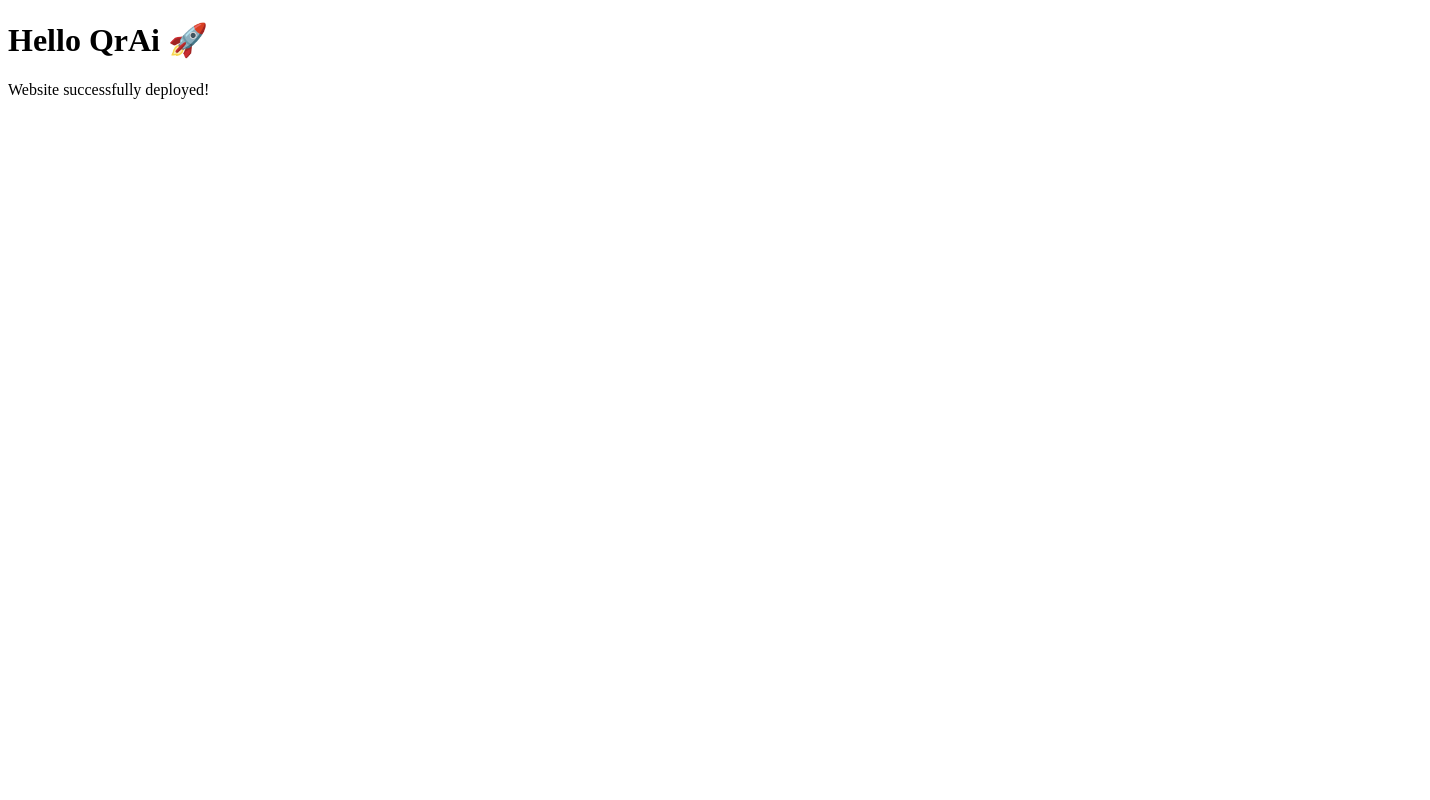
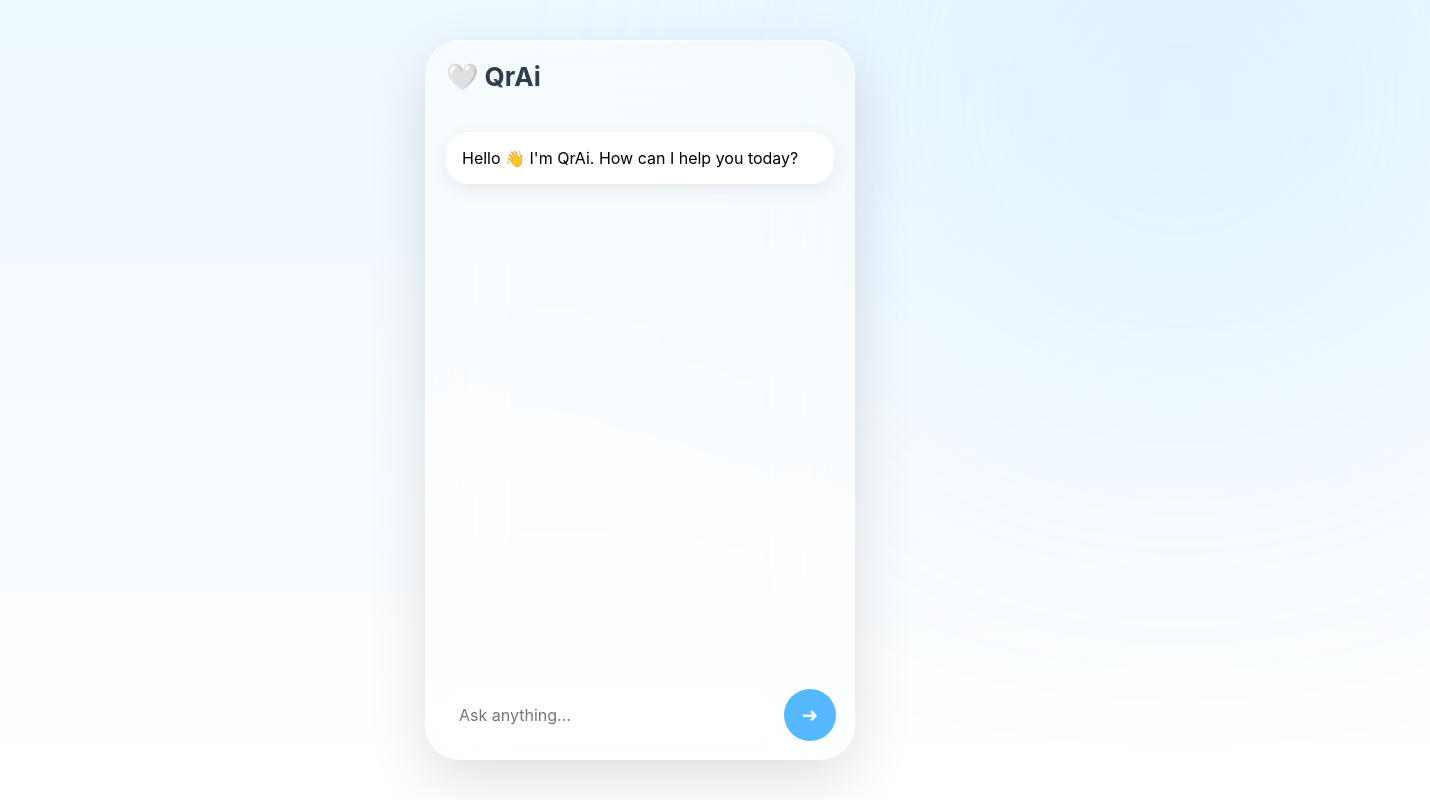
Before and after one commit to qraitop/QrAi, a plain HTML site: page index.html in a window 1280 px wide. Shown: the whole page, 1430 px wide, since content can reach past the window. Drawn offline with Linux system fonts and the light colour scheme.

Commit message:
Update index.html

```diff
--- a/index.html
+++ b/index.html
@@ -1,10 +1,244 @@
+
 <!DOCTYPE html>
-<html>
+<html lang="en">
 <head>
-  <title>QrAi</title>
+<meta charset="UTF-8">
+<meta name="viewport" content="width=device-width,initial-scale=1">
+<title>QrAi</title>
+
+<style>
+
+*{
+margin:0;
+padding:0;
+box-sizing:border-box;
+font-family:SF Pro Display,Arial;
+}
+
+body{
+
+background:linear-gradient(180deg,#eef8ff,#ffffff);
+
+height:100vh;
+
+display:flex;
+
+justify-content:center;
+
+align-items:center;
+
+overflow:hidden;
+
+}
+
+.bg{
+
+position:absolute;
+
+width:500px;
+
+height:500px;
+
+background:#9fd7ff;
+
+filter:blur(180px);
+
+border-radius:50%;
+
+opacity:.35;
+
+top:-150px;
+
+right:-150px;
+
+}
+
+.chat{
+
+width:95%;
+
+max-width:430px;
+
+height:90vh;
+
+background:rgba(255,255,255,.45);
+
+backdrop-filter:blur(35px);
+
+border:1px solid rgba(255,255,255,.6);
+
+border-radius:35px;
+
+display:flex;
+
+flex-direction:column;
+
+overflow:hidden;
+
+box-shadow:0 20px 60px rgba(0,0,0,.12);
+
+}
+
+.header{
+
+padding:20px;
+
+font-size:26px;
+
+font-weight:700;
+
+color:#2c3e50;
+
+}
+
+.messages{
+
+flex:1;
+
+padding:20px;
+
+overflow:auto;
+
+}
+
+.ai{
+
+background:white;
+
+padding:16px;
+
+border-radius:22px;
+
+margin-bottom:15px;
+
+box-shadow:0 5px 18px rgba(0,0,0,.08);
+
+}
+
+.input{
+
+padding:18px;
+
+display:flex;
+
+gap:10px;
+
+}
+
+input{
+
+flex:1;
+
+border:none;
+
+outline:none;
+
+background:rgba(255,255,255,.75);
+
+padding:15px;
+
+border-radius:30px;
+
+font-size:16px;
+
+backdrop-filter:blur(20px);
+
+}
+
+button{
+
+width:52px;
+
+height:52px;
+
+border:none;
+
+border-radius:50%;
+
+background:#56b8ff;
+
+color:white;
+
+font-size:20px;
+
+cursor:pointer;
+
+transition:.3s;
+
+}
+
+button:hover{
+
+transform:scale(1.05);
+
+}
+
+</style>
+
 </head>
+
 <body>
-  <h1>Hello QrAi 🚀</h1>
-  <p>Website successfully deployed!</p>
+
+<div class="bg"></div>
+
+<div class="chat">
+
+<div class="header">
+
+🤍 QrAi
+
+</div>
+
+<div class="messages" id="messages">
+
+<div class="ai">
+
+Hello 👋
+
+I'm QrAi.
+
+How can I help you today?
+
+</div>
+
+</div>
+
+<div class="input">
+
+<input id="text" placeholder="Ask anything...">
+
+<button onclick="send()">➜</button>
+
+</div>
+
+</div>
+
+<script>
+
+function send(){
+
+let t=document.getElementById("text");
+
+if(t.value=="") return;
+
+let m=document.getElementById("messages");
+
+m.innerHTML+=`<div style="text-align:right;margin:15px;"><div style="display:inline-block;background:#56b8ff;color:white;padding:15px;border-radius:20px;">${t.value}</div></div>`;
+
+setTimeout(()=>{
+
+m.innerHTML+=`<div class="ai">This is a demo AI response.</div>`;
+
+m.scrollTop=m.scrollHeight;
+
+},600);
+
+t.value="";
+
+}
+
+</script>
+
 </body>
+
 </html>
```
